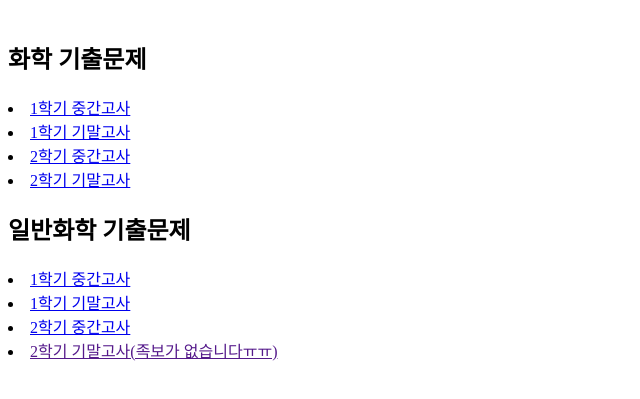
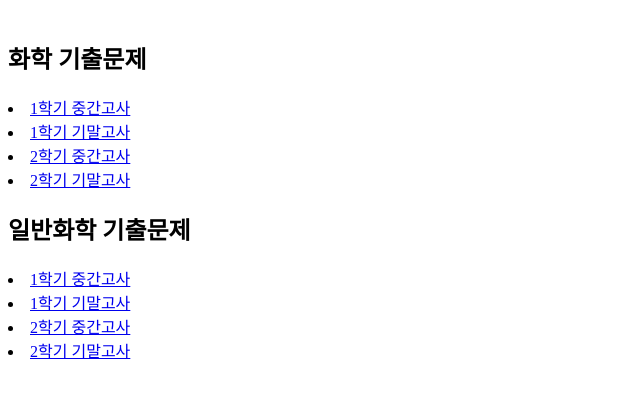
Before and after one commit to djfklobster/djfklobster1, a plain HTML site: page index.html in a window 1280 px wide. Shown: the part 87-486 px from the top of the page, without its empty margins (0-640 px from the left). Drawn offline with Linux system fonts and the light colour scheme.

Commit message:
Add files via upload

```diff
--- a/index.html
+++ b/index.html
@@ -18,6 +18,6 @@
     <li><a href="https://blog.naver.com/djfklobster/223757934325">1학기 중간고사</a></li>
     <li><a href="https://blog.naver.com/djfklobster/223757937761">1학기 기말고사</a></li>
     <li><a href="https://blog.naver.com/djfklobster/223757938953">2학기 중간고사</a></li>
-    <li><a href="">2학기 기말고사(족보가 없습니다ㅠㅠ)</a></li>
+    <li><a href="https://blog.naver.com/djfklobster/223759137573">2학기 기말고사</a></li>
 </body>
 </html>
```
